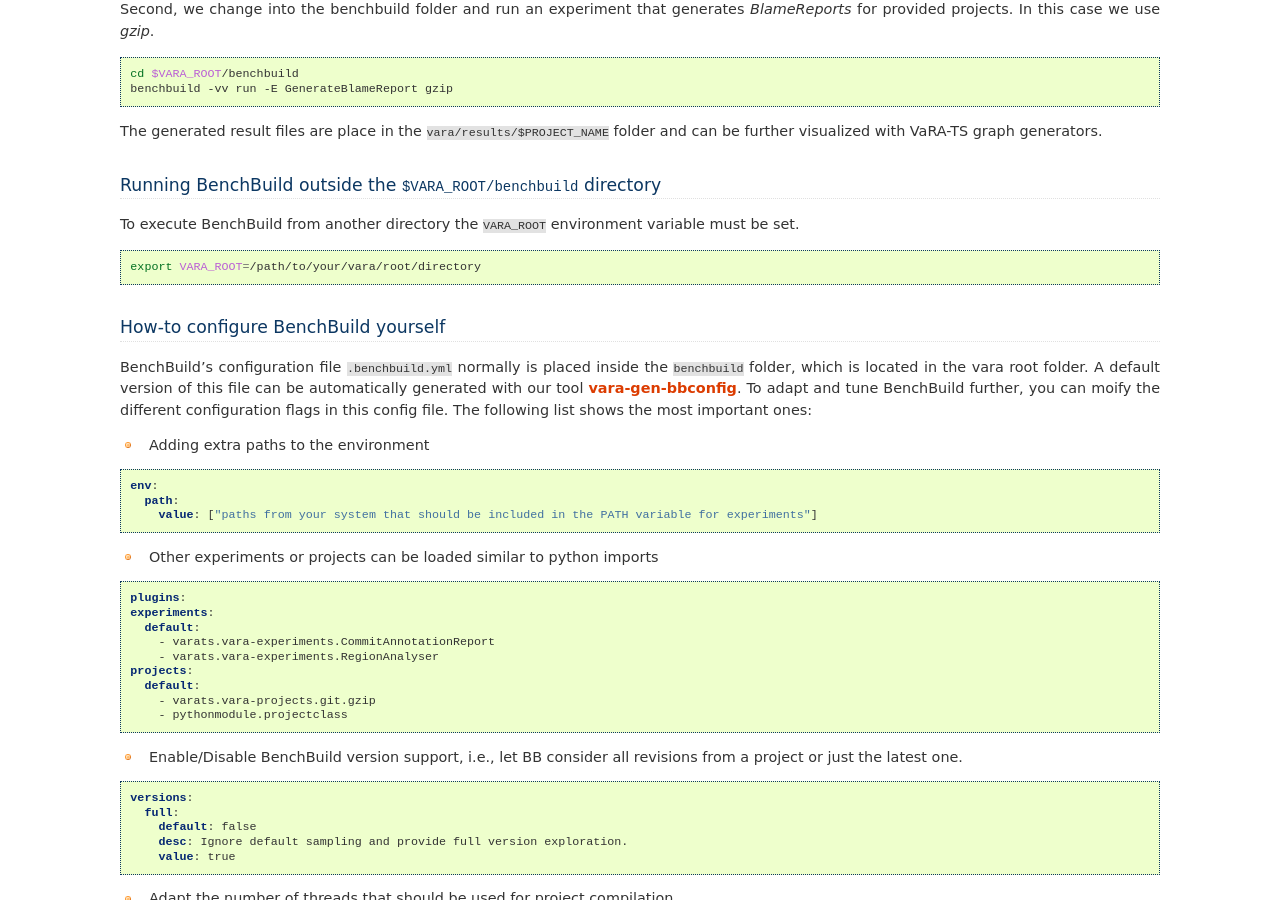
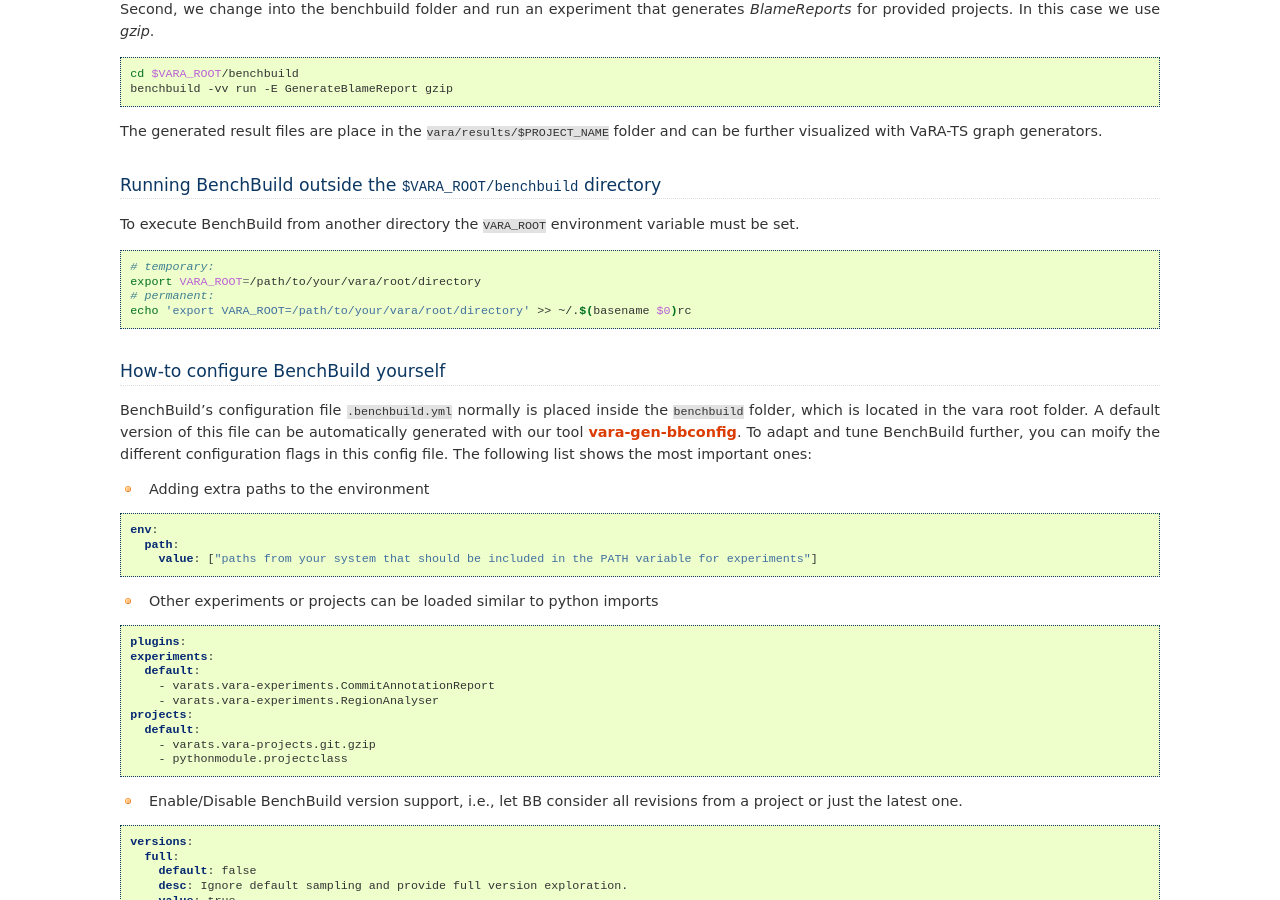
Before and after one commit to se-sic/VaRA-Tool-Suite, a Sphinx documentation site: the page built from docs/source/vara-ts/benchbuild.rst, in a window 1280 px wide and 900 px high, scrolled down 437 px. Built offline with Sphinx 7.4.7, drawn with Linux system fonts in a browser that asks for light colours; the version number could not be read and is left out.

Commit message:
Add permanent option

```diff
--- a/docs/source/vara-ts/benchbuild.rst
+++ b/docs/source/vara-ts/benchbuild.rst
@@ -29,7 +29,10 @@
 
 .. code-block:: bash
 
+  # temporary:
   export VARA_ROOT=/path/to/your/vara/root/directory
+  # permanent:
+  echo 'export VARA_ROOT=/path/to/your/vara/root/directory' >> ~/.$(basename $0)rc
 
 How-to configure BenchBuild yourself
 ------------------------------------
```
